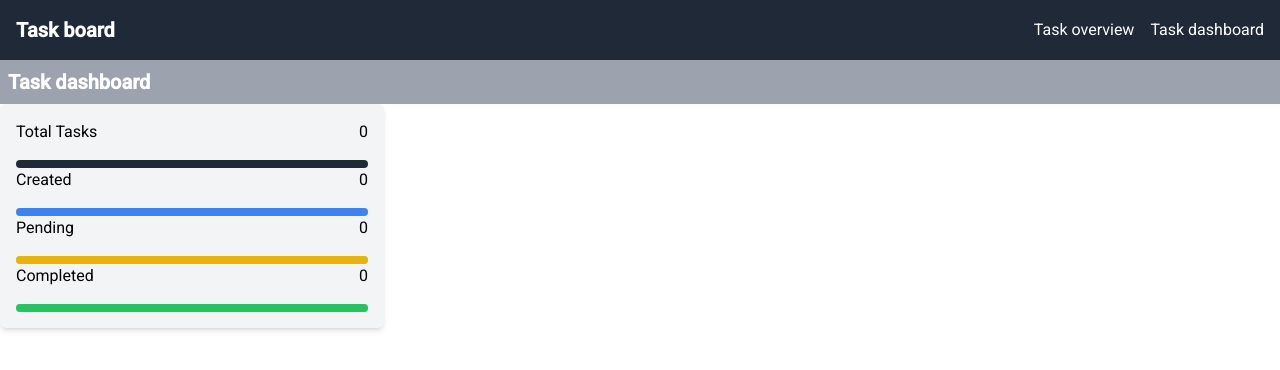
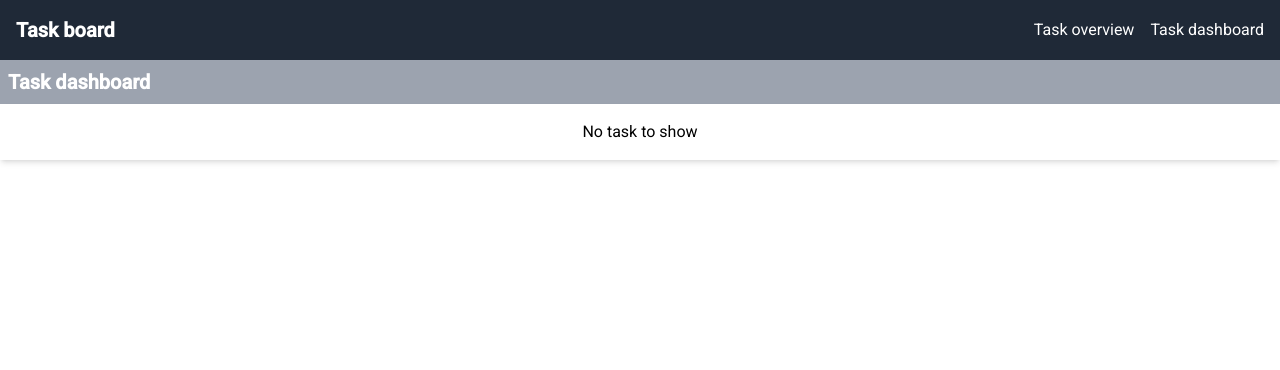
Before and after one commit to fabianreni/task-manager, an Angular app: page /task/dashboard in a window 1280 px wide. Shown: the top 370 px of the page. Built offline with nearby package versions, Linux system fonts and the light colour scheme.

Commit message:
fix taskboard

```diff
--- a/src/app/features/task-dashboard/task-dashboard.component.html
+++ b/src/app/features/task-dashboard/task-dashboard.component.html
@@ -2,9 +2,9 @@
     <h1 class="text-xl font-bold">
         Task dashboard</h1>
 </div>
-<div class="flex  h-full">
-    <div class="w-1/2">
-        <div class="w-96 bg-gray-100 rounded-md p-4 shadow-md">
+<div class=" bg-white p-4 shadow-md">
+    <ng-container *ngIf="hasTasks; else noTasks">
+        <div class="w-1/2 mt-4 ml-4 bg-gray-100 rounded-md p-4 shadow-md">
             <div class="flex items-center mb-4">
                 <div class="w-1/2">Total Tasks</div>
                 <div class="w-1/2 text-right"> {{taskSummary().totalTasksCount}}</div>
@@ -39,5 +39,10 @@
                     [style.width.%]="(taskSummary().completedTasksCount / taskSummary().totalTasksCount) * 100"></div>
             </div>
         </div>
+    </ng-container>
+</div>
+<ng-template #noTasks>
+    <div class="flex items-center justify-center">
+        <span>No task to show</span>
     </div>
-</div>
+</ng-template>
--- a/src/app/features/task-dashboard/task-dashboard.component.ts
+++ b/src/app/features/task-dashboard/task-dashboard.component.ts
@@ -9,13 +9,15 @@ import { TaskSummary } from '../services/task-summary.model';
   selector: 'app-task-dashboard',
   standalone: true,
   imports: [
-    CommonModule],
+    CommonModule
+  ],
   templateUrl: './task-dashboard.component.html',
   styleUrl: './task-dashboard.component.scss'
 })
 export class TaskDashboardComponent extends OnDestroyAdapter implements OnInit {
   taskSummary = signal(new TaskSummary());
 
+  hasTasks: boolean = false;
   constructor(
     private taskDashboardService: TaskDashboardService) {
     super();
@@ -28,6 +30,12 @@ export class TaskDashboardComponent extends OnDestroyAdapter implements OnInit {
   private getSummary(): void {
     const subscription = this.taskDashboardService.getTasksSummary().subscribe((tasksSummary: TaskSummary) => {
       this.taskSummary.set(tasksSummary);
+      if (tasksSummary.totalTasksCount > 0) {
+        this.hasTasks = true;
+      }
+      else {
+        this.hasTasks = false;
+      }
     });
 
     this.subSink.add(subscription);
```
